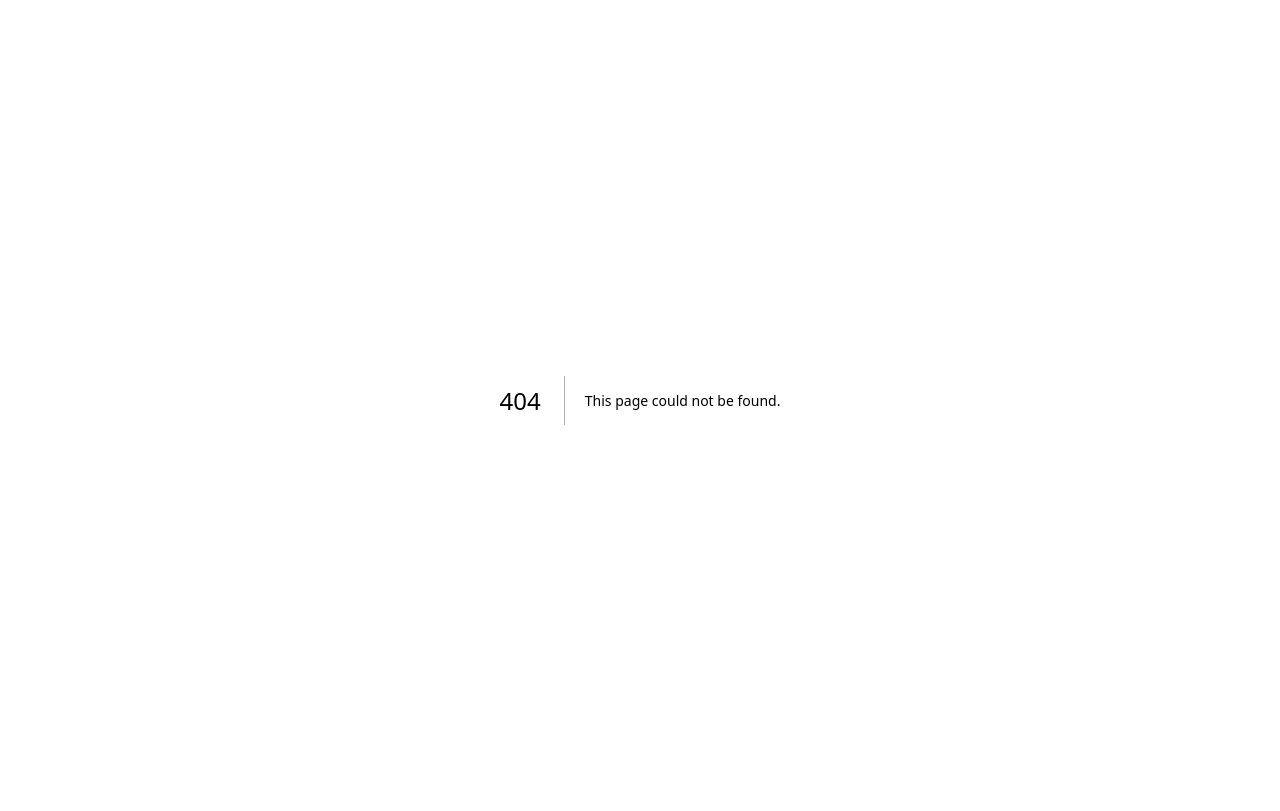
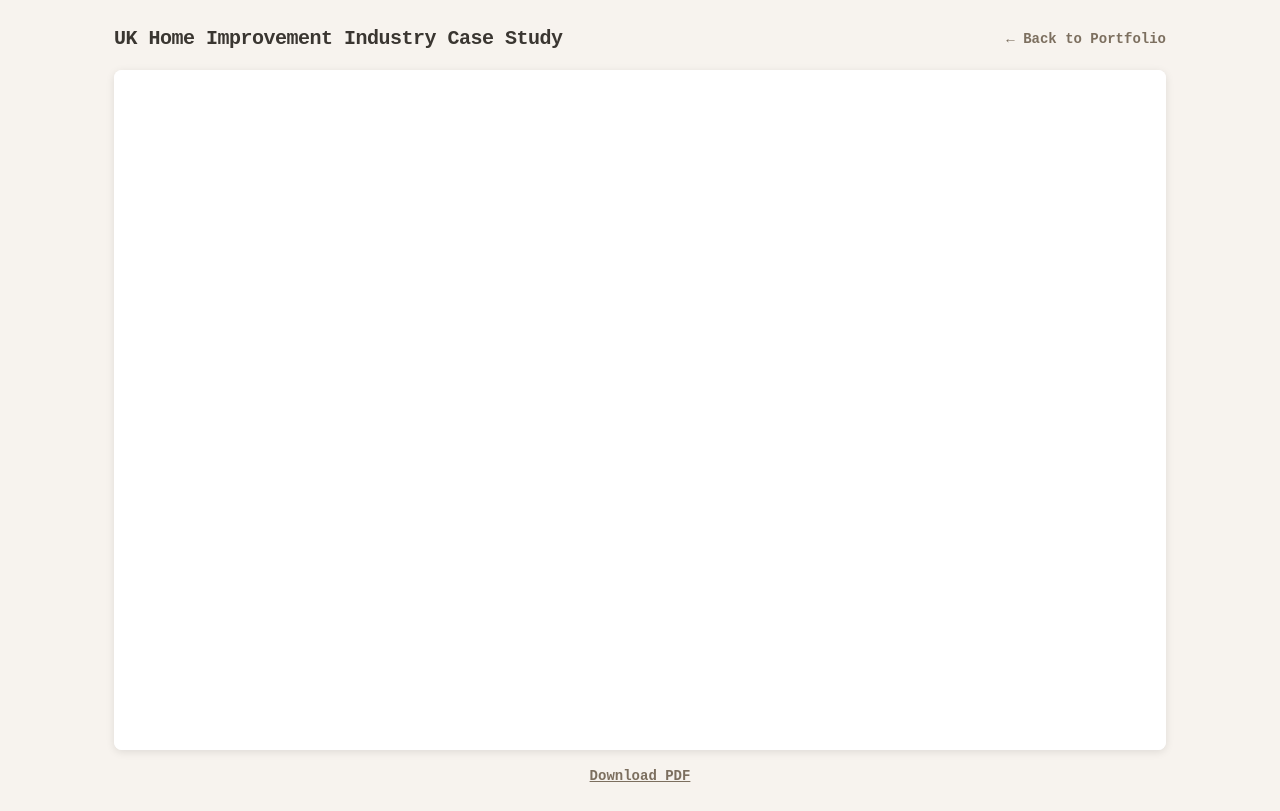
Before and after one commit to Rafaelhajjar/raf-portfolio, a Next.js app: page /case-studies/uk-home-improvement in a window 1280 px wide. Before the commit this address had no page. Built offline with nearby package versions, Linux system fonts and the light colour scheme.

Commit message:
case studies

```diff
--- /dev/null
+++ b/src/app/case-studies/uk-home-improvement/page.tsx
@@ -0,0 +1,91 @@
+"use client";
+
+export default function UKHomeImprovementCaseStudy() {
+  return (
+    <div
+      style={{
+        minHeight: "100vh",
+        width: "100vw",
+        background: "#f7f3ee",
+        display: "flex",
+        flexDirection: "column",
+        alignItems: "center",
+        fontFamily: "monospace, 'Fira Mono', 'Menlo', 'Consolas', 'Liberation Mono', 'Courier New', monospace",
+        color: "#2d2926",
+        fontSize: 15,
+      }}
+    >
+      <header
+        style={{
+          width: "100%",
+          maxWidth: 1100,
+          padding: "24px 24px 16px 24px",
+          display: "flex",
+          justifyContent: "space-between",
+          alignItems: "center",
+        }}
+      >
+        <h1 style={{ fontWeight: 700, fontSize: 20, color: "#3a3631", letterSpacing: "-0.5px" }}>
+          UK Home Improvement Industry Case Study
+        </h1>
+        <a
+          href="/"
+          style={{
+            color: "#7c6f5f",
+            textDecoration: "none",
+            fontWeight: 600,
+            fontSize: 14,
+          }}
+        >
+          ← Back to Portfolio
+        </a>
+      </header>
+
+      <main
+        style={{
+          width: "100%",
+          maxWidth: 1100,
+          flex: 1,
+          padding: "0 24px 24px 24px",
+          display: "flex",
+          flexDirection: "column",
+        }}
+      >
+        <div
+          style={{
+            width: "100%",
+            height: "calc(100vh - 120px)",
+            background: "white",
+            borderRadius: "8px",
+            boxShadow: "0 2px 8px rgba(0,0,0,0.1)",
+            overflow: "hidden",
+          }}
+        >
+          <iframe
+            src="/case-studies/uk-home-improvement-industry.pdf"
+            style={{
+              width: "100%",
+              height: "100%",
+              border: "none",
+            }}
+            title="UK Home Improvement Industry Case Study PDF"
+          />
+        </div>
+
+        <div style={{ marginTop: "16px", fontSize: "14px", color: "#6d655c", textAlign: "center" }}>
+          <a
+            href="/case-studies/uk-home-improvement-industry.pdf"
+            download
+            style={{
+              color: "#7c6f5f",
+              textDecoration: "underline",
+              fontWeight: 600,
+            }}
+          >
+            Download PDF
+          </a>
+        </div>
+      </main>
+    </div>
+  );
+}
--- a/src/app/page.tsx
+++ b/src/app/page.tsx
@@ -155,6 +155,23 @@ export default function Home() {
           </ul>
         </Section>
 
+        <Section title="Case Studies">
+          <ul style={{ listStyle: "none", paddingLeft: 0 }}>
+            <ListItem>
+              <a
+                href="/case-studies/uk-home-improvement"
+                style={{
+                  color: "#7c6f5f",
+                  textDecoration: "underline",
+                  fontWeight: 600,
+                }}
+              >
+                <Strong>UK Home Improvement Industry Analysis</Strong>
+              </a> | 2024
+            </ListItem>
+          </ul>
+        </Section>
+
         <Section title="Awards">
           <ul style={{ listStyle: "none", paddingLeft: 0 }}>
           <ListItem>Cubist Hackathon Finalist | Cubist/Point72 (2025)</ListItem>
```
Also changed, not shown: 2 other files (tests, documents, lock files or other folders).
